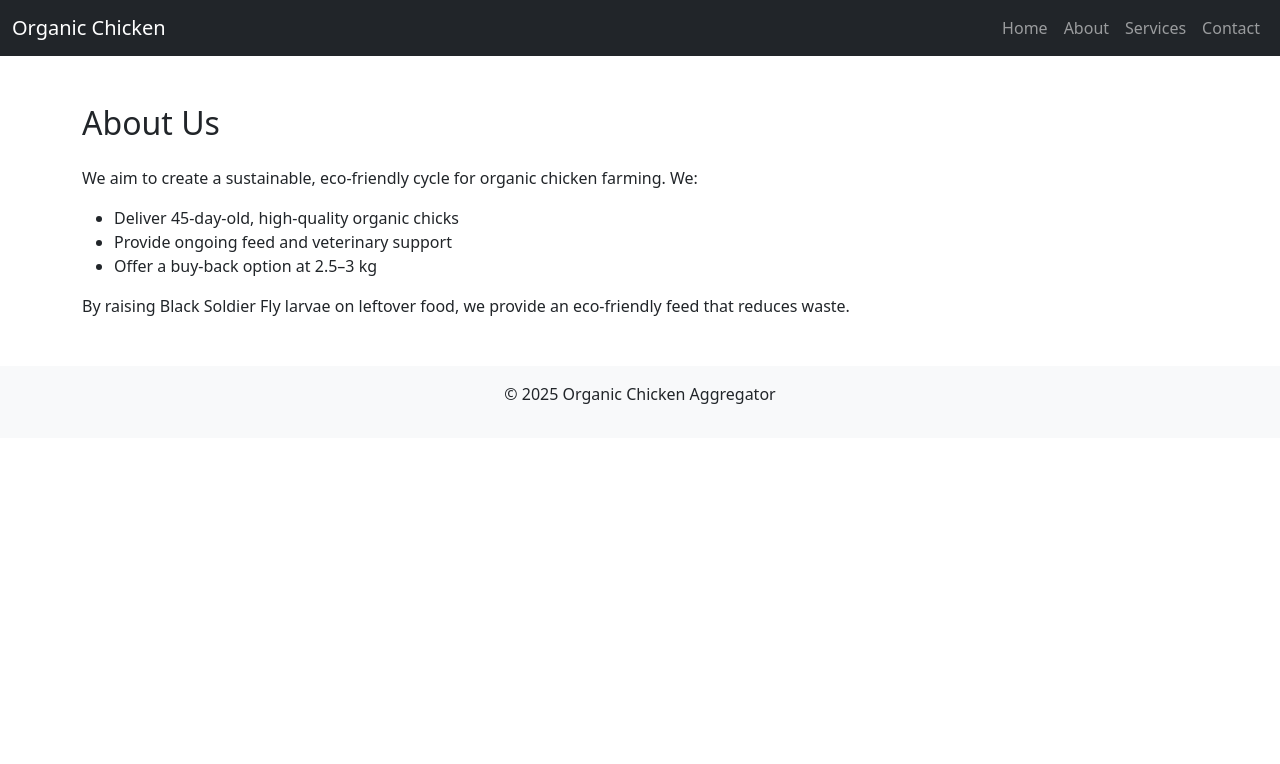
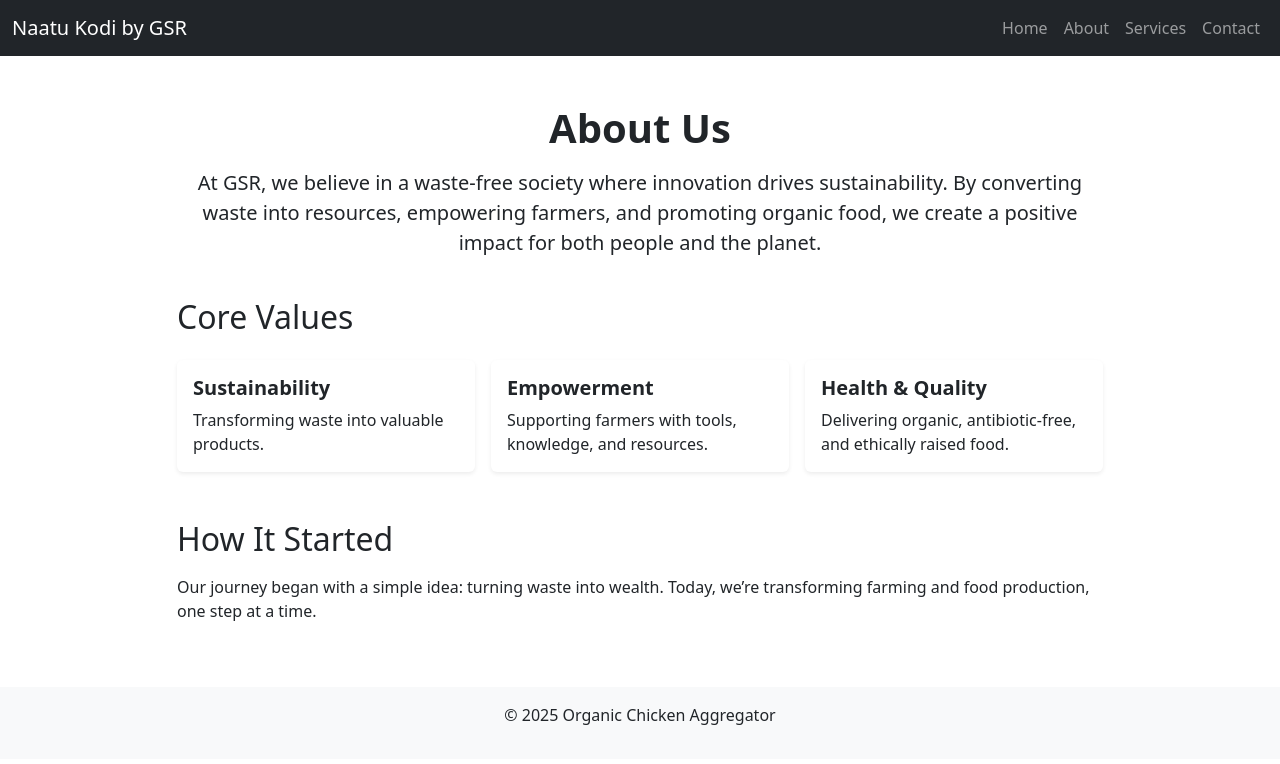
Before and after one commit to naatukodi/GSRSite, an Angular app: page /about in a window 1280 px wide. Shown: the top 764 px of the page. Built offline with nearby package versions, Linux system fonts and the light colour scheme.

Commit message:
changed about page

```diff
--- a/src/app/app.component.html
+++ b/src/app/app.component.html
@@ -1,7 +1,7 @@
 <!-- app.component.html -->
 <nav class="navbar navbar-expand-lg navbar-dark bg-dark">
   <div class="container-fluid">
-    <a class="navbar-brand" routerLink="/">Organic Chicken</a>
+    <a class="navbar-brand" routerLink="/">Naatu Kodi by GSR</a>
     <button class="navbar-toggler" type="button" data-bs-toggle="collapse" data-bs-target="#navbarSupportedContent"
       aria-controls="navbarSupportedContent" aria-expanded="false" aria-label="Toggle navigation">
       <span class="navbar-toggler-icon"></span>
--- a/src/app/components/about/about.component.html
+++ b/src/app/components/about/about.component.html
@@ -1,14 +1,68 @@
 <div class="container my-5">
-    <h2 class="mb-4">About Us</h2>
-    <p>
-        We aim to create a sustainable, eco-friendly cycle for organic chicken farming. We:
-    </p>
-    <ul>
-        <li>Deliver 45-day-old, high-quality organic chicks</li>
-        <li>Provide ongoing feed and veterinary support</li>
-        <li>Offer a buy-back option at 2.5–3 kg</li>
-    </ul>
-    <p>
-        By raising Black Soldier Fly larvae on leftover food, we provide an eco-friendly feed that reduces waste.
-    </p>
+    <!-- About Us Heading & Intro -->
+    <div class="row justify-content-center mb-4">
+        <div class="col-12 col-md-10 text-center">
+            <h1 class="fw-bold">About Us</h1>
+            <p class="lead mt-3">
+                At GSR, we believe in a waste-free society where innovation
+                drives sustainability. By converting waste into resources,
+                empowering farmers, and promoting organic food, we create a positive
+                impact for both people and the planet.
+            </p>
+        </div>
+    </div>
+
+    <!-- Core Values Section -->
+    <div class="row justify-content-center mb-5">
+        <div class="col-12 col-md-10">
+            <h2 class="mb-4">Core Values</h2>
+            <div class="row g-3">
+                <!-- Value 1 -->
+                <div class="col-md-4">
+                    <div class="card border-0 shadow-sm h-100">
+                        <div class="card-body">
+                            <h5 class="card-title fw-bold">Sustainability</h5>
+                            <p class="card-text">
+                                Transforming waste into valuable products.
+                            </p>
+                        </div>
+                    </div>
+                </div>
+                <!-- Value 2 -->
+                <div class="col-md-4">
+                    <div class="card border-0 shadow-sm h-100">
+                        <div class="card-body">
+                            <h5 class="card-title fw-bold">Empowerment</h5>
+                            <p class="card-text">
+                                Supporting farmers with tools, knowledge, and resources.
+                            </p>
+                        </div>
+                    </div>
+                </div>
+                <!-- Value 3 -->
+                <div class="col-md-4">
+                    <div class="card border-0 shadow-sm h-100">
+                        <div class="card-body">
+                            <h5 class="card-title fw-bold">Health &amp; Quality</h5>
+                            <p class="card-text">
+                                Delivering organic, antibiotic-free, and ethically raised food.
+                            </p>
+                        </div>
+                    </div>
+                </div>
+            </div>
+        </div>
+    </div>
+
+    <!-- How It Started -->
+    <div class="row justify-content-center">
+        <div class="col-12 col-md-10">
+            <h2 class="mb-3">How It Started</h2>
+            <p>
+                Our journey began with a simple idea: turning waste into wealth.
+                Today, we’re transforming farming and food production, one step
+                at a time.
+            </p>
+        </div>
+    </div>
 </div>
--- a/src/index.html
+++ b/src/index.html
@@ -1,13 +1,16 @@
 <!doctype html>
 <html lang="en">
+
 <head>
   <meta charset="utf-8">
-  <title>OrganicChickenAggregator</title>
+  <title>Naatu Kodi by GSR</title>
   <base href="/">
   <meta name="viewport" content="width=device-width, initial-scale=1">
   <link rel="icon" type="image/x-icon" href="favicon.ico">
 </head>
+
 <body>
   <app-root></app-root>
 </body>
+
 </html>
```
